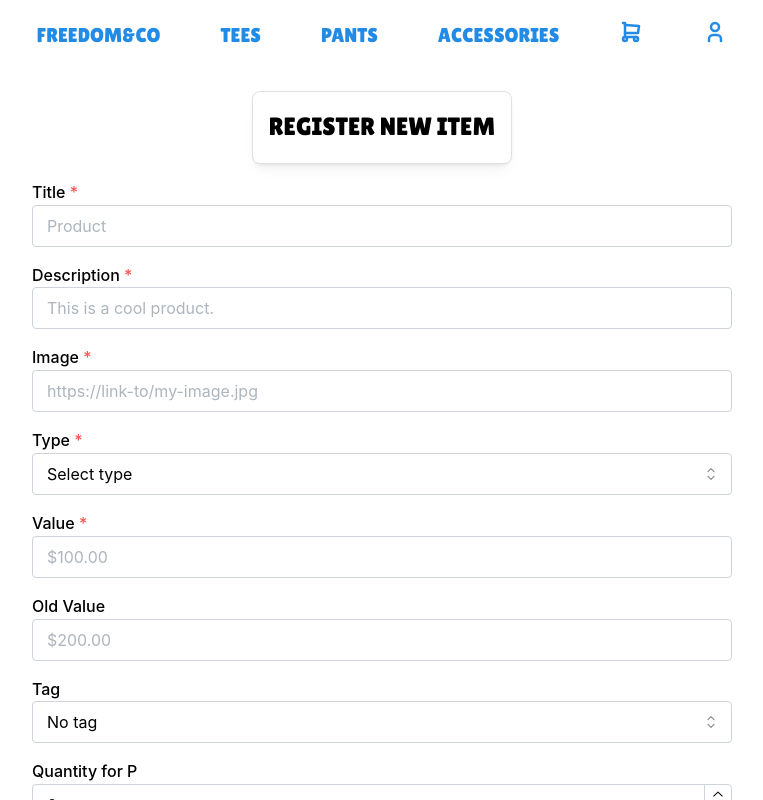
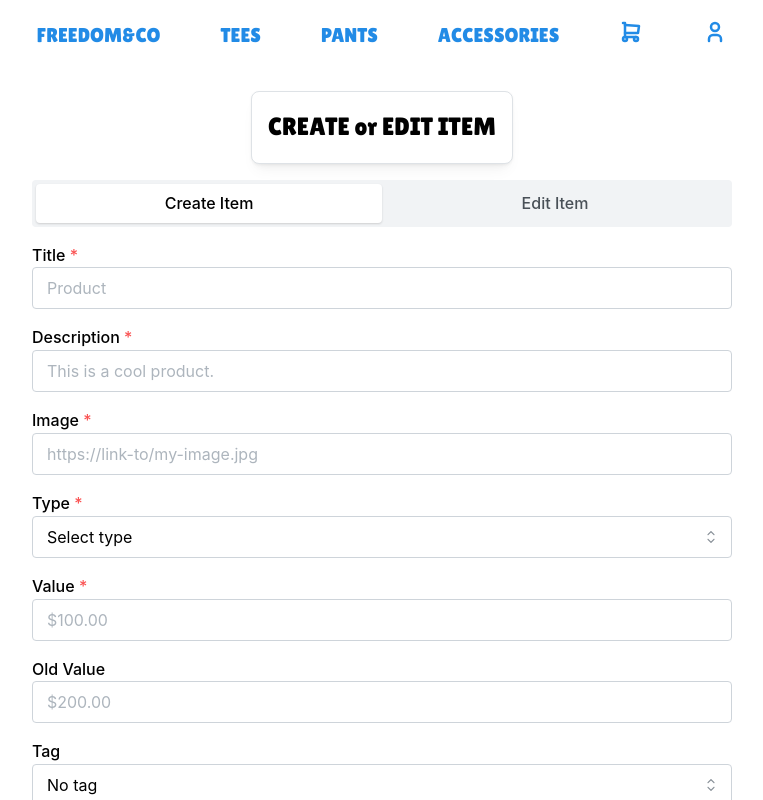
Before and after one commit to MiguelHenri/FREEDOM-CO, a React (Vite) app in the folder freedom-co/frontend/: page /admin/create in a window 1280 px wide. Shown: the top 800 px of the page, without its empty margins (258-1021 px from the left). Built offline with nearby package versions, Linux system fonts and the light colour scheme; no server answers.

Commit message:
POST method integrated

```diff
--- a/freedom-co/frontend/src/pages/Admin/CreateProduct.jsx
+++ b/freedom-co/frontend/src/pages/Admin/CreateProduct.jsx
@@ -1,16 +1,20 @@
 import { Stack, TextInput, Button, NativeSelect,
-    NumberInput, Text, Paper } from "@mantine/core";
+    NumberInput, Text, Paper,
+    SegmentedControl} from "@mantine/core";
 import { useForm, isNotEmpty } from "@mantine/form";
 import axios from "axios";
 import { useNavigate } from 'react-router-dom';
+import { useState } from "react";
 
 function CreateProduct() {
 
     let navigate = useNavigate();
+    const [mode, setMode] = useState('create');
 
     const form = useForm({
         mode: 'uncontrolled',
         initialValues: {
+            id: '',
             image: '',
             title: '',
             description: '',
@@ -27,6 +31,13 @@ function CreateProduct() {
             },
         },
         validate: {
+            id: (value) => {
+                if (mode === 'edit') {
+                    if (!value) {
+                        return 'ID is required.'
+                    }
+                }
+            },
             image: (value) => (/^(https?:\/\/[^\s$.?#].[^\s]*)$/.test(value) ?
                 null
                 :
@@ -41,26 +52,36 @@ function CreateProduct() {
         },
     });
 
-    function onSubmit(values) {
+    function onSubmit({id, ...values}) {
         console.log(values);
-
-        console.log(values.tag);
 
         if (values.tag === 'NEW') {
             values.tagcolor = 'blue';
         } else if (values.tag === 'SALE') {
             values.tagcolor = 'green';
-        } else {
-            console.log('deu ruim');
         }
 
+        if (id) {
+            axios.put(`api/items/${id}`, values)
+                .then(res => {
+                    navigate(`/store/${res.data.id}`);
+                    alert('Item edited successfully.');
+                })
+                .catch(err => {
+                    console.error("Unhandled error when editing item: ", err);
+                    alert('Error when editing item.');
+                });
+        } else {
             axios.post('api/items', values)
                 .then(res => {
                     navigate(`/store/${res.data.id}`);
+                    alert('Item created successfully.');
                 })
                 .catch(err => {
-                console.error("Unhandled error when creating item.", err);
+                    console.error("Unhandled error when creating item: ", err);
+                    alert('Error when creating item.');
                 });
+        }
     }
 
     const inputProps = {
@@ -78,9 +99,26 @@ function CreateProduct() {
         >
             <Paper shadow='sm' radius='md' p='md' withBorder>
                 <Text ta='center' fz="25px" ff="'Lilita One', sans-serif">
-                    REGISTER NEW ITEM
+                    CREATE or EDIT ITEM
                 </Text>
             </Paper>
+            <SegmentedControl
+                data={[
+                    { label: 'Create Item', value: 'create'},
+                    { label: 'Edit Item', value: 'edit'},
+                ]}
+                value={mode}
+                onChange={setMode}
+                {...inputProps}
+            />
+            {mode === 'edit' && (
+                <TextInput
+                    label='ID' withAsterisk
+                    placeholder='Enter ID'
+                    {...inputProps}
+                    {...form.getInputProps('id')}
+                />
+            )}
             <TextInput
                 label='Title' withAsterisk
                 placeholder='Product'
--- a/freedom-co/frontend/src/pages/Admin/DeleteProduct.jsx
+++ b/freedom-co/frontend/src/pages/Admin/DeleteProduct.jsx
@@ -24,8 +24,8 @@ function DeleteProduct() {
                 alert(`Item deleted successfully.`);
             })
             .catch(err => {
-                console.error('Error deleting item', err);
-                alert('Error deleting item.');
+                console.error('Error when deleting item: ', err);
+                alert('Error when deleting item.');
             });
     }
 
--- a/freedom-co/frontend/src/pages/Cart.jsx
+++ b/freedom-co/frontend/src/pages/Cart.jsx
@@ -17,7 +17,7 @@ function Cart() {
         clearCart();
         // TO-DO: update items size quantities
         // using axios.put ...
-        alert('O carrinho foi esvaziado.');
+        alert('The cart is now empty.');
     };
 
     return(
```
Also changed, not shown: 1 other file (tests, documents, lock files or other folders). Lines whose indentation alone changed are shown as unchanged.
